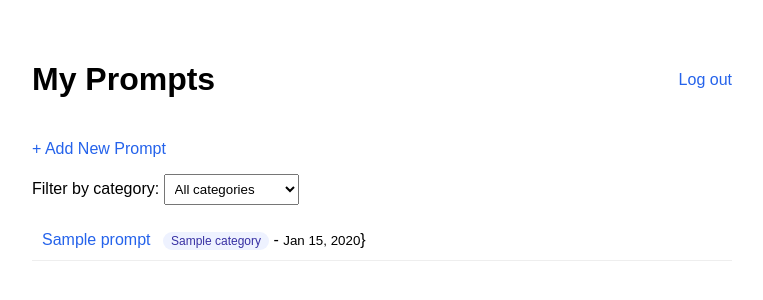
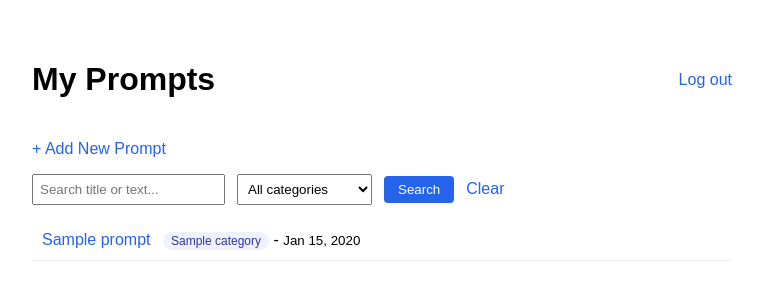
Before and after one commit to clirri-web/promptvault, a Django app: page /prompts/ in a window 1280 px wide. Shown: the top 300 px of the page, without its empty margins (258-1021 px from the left). Run offline with Django 5.2, Linux system fonts and the light colour scheme; a user stored in the database is signed in; tables that the repository leaves empty hold one stand-in row (values such as "Sample post").

Commit message:
Add search by title and text

```diff
--- a/prompts/templates/prompts/prompt_list.html
+++ b/prompts/templates/prompts/prompt_list.html
@@ -10,9 +10,10 @@
     ul { list-style: none; padding: 0; }
     li { padding: 10px; border-bottom: 1px solid #eee; }
     .topbar { display: flex; justify-content: space-between; align-items: center; margin-bottom: 20px; }
-    .filterbar { margin-bottom: 16px; }
-    select { padding: 6px; }
+    .filterbar { margin-bottom: 16px; display: flex; gap: 12px; align-items: center; }
+    select, input[type=text] { padding: 6px; }
     .tag { display: inline-block; background: #eef2ff; color: #3730a3; padding: 2px 8px; border-radius: 10px; font-size: 12px; margin-left: 8px; }
+    button { padding: 6px 14px; background: #2563eb; color: white; border: none; border-radius: 4px; cursor: pointer; }
   </style>
 </head>
 <body>
@@ -24,13 +25,15 @@
   <p><a href="{% url 'prompt_add' %}">+ Add New Prompt</a></p>
 
   <form method="get" class="filterbar">
-    <label for="category">Filter by category:</label>
-    <select name="category" id="category" onchange="this.form.submit()">
+    <input type="text" name="q" placeholder="Search title or text..." value="{{ search_query }}">
+    <select name="category" onchange="this.form.submit()">
       <option value="">All categories</option>
       {% for cat in categories %}
         <option value="{{ cat.id }}" {% if selected_category == cat.id|stringformat:"s" %}selected{% endif %}>{{ cat.name }}</option>
       {% endfor %}
     </select>
+    <button type="submit">Search</button>
+    <a href="{% url 'prompt_list' %}">Clear</a>
   </form>
 
   <ul>
@@ -38,10 +41,10 @@
       <li>
         <a href="{% url 'prompt_detail' prompt.pk %}">{{ prompt.title }}</a>
         {% if prompt.category %}<span class="tag">{{ prompt.category.name }}</span>{% endif %}
-        - <small>{{ prompt.created_at|date:"M d, Y" }}</small>}</small>
+        - <small>{{ prompt.created_at|date:"M d, Y" }}</small>
       </li>
     {% empty %}
-      <li>No prompts yet. Click "Add New Prompt" to create your first one.</li>
+      <li>No prompts found.</li>
     {% endfor %}
   </ul>
 </body>
--- a/prompts/views.py
+++ b/prompts/views.py
@@ -1,5 +1,6 @@
 from django.shortcuts import render, redirect, get_object_or_404
 from django.contrib.auth.decorators import login_required
+from django.db.models import Q
 from .models import Prompt, Category
 from .forms import PromptForm
 
@@ -12,12 +13,19 @@ def prompt_list(request):
     if category_id:
         prompts = prompts.filter(category_id=category_id)
 
+    search_query = request.GET.get('q', '').strip()
+    if search_query:
+        prompts = prompts.filter(
+            Q(title__icontains=search_query) | Q(text__icontains=search_query)
+        )
+
     categories = Category.objects.all()
 
     return render(request, 'prompts/prompt_list.html', {
         'prompts': prompts,
         'categories': categories,
         'selected_category': category_id,
+        'search_query': search_query,
     })
 
 
```
Also changed, not shown: 1 other file.
